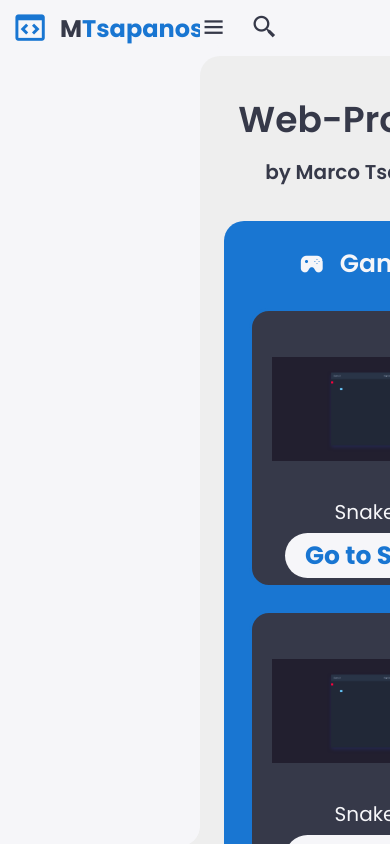
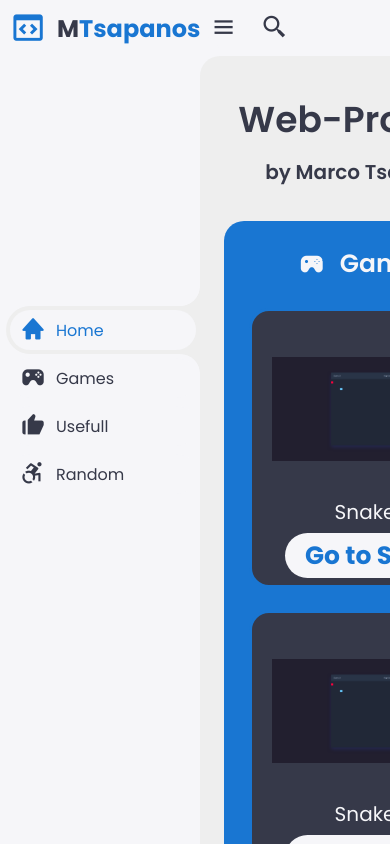
Before and after one commit to MarcoTsa/myWebsite, a plain HTML site: page index.html in a window 390 px wide. Drawn offline with nearby package versions, Linux system fonts and the light colour scheme.

Commit message:
Update style.css

```diff
--- a/style.css
+++ b/style.css
@@ -86,6 +86,7 @@ body {
 }
 
 .sidebar .logo .logo-name span {
+  margin-left: -1px;
   color: var(--dark);
 }
 
@@ -209,6 +210,7 @@ body {
 }
 
 .content nav .bx.bx-menu {
+  margin-left: 10px;
   cursor: pointer;
   color: var(--dark);
 }
@@ -432,8 +434,16 @@ h4 a {
     width: 200px;
   }
 
+  .sidebar .logo {
+    margin-left: -2px;
+  }
+
+  .sidebar.close .logo .logo-name {
+    margin-left: 2px;
+  }
+
   .sidebar .side-menu {
-    margin-top: 385%;
+    margin-top: 115%;
   }
 
   .content {
```
